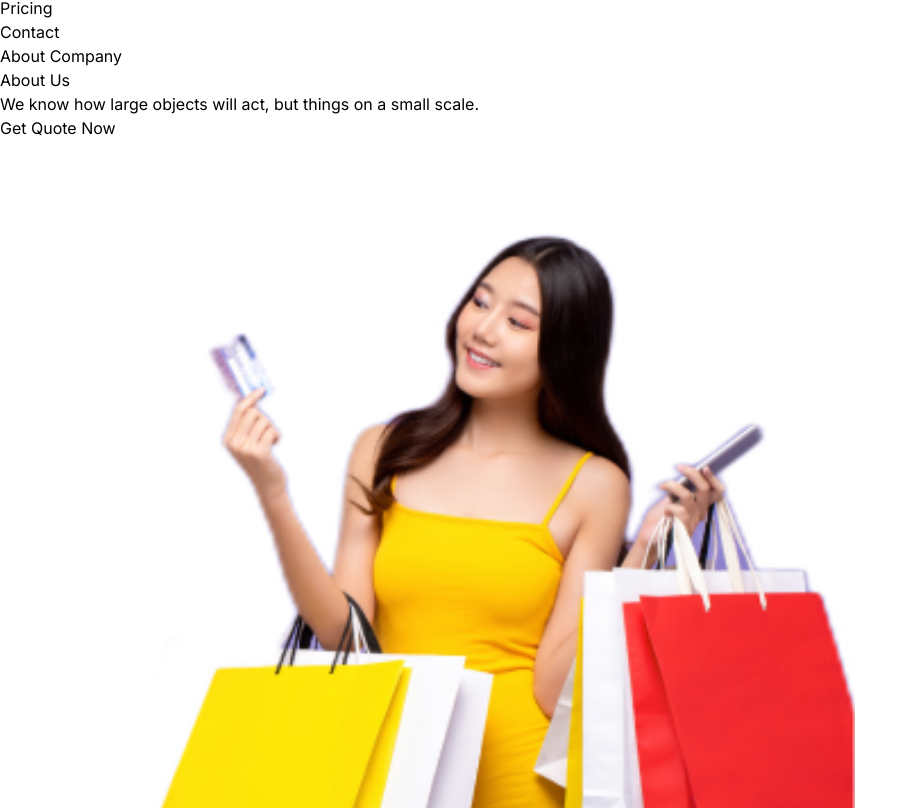
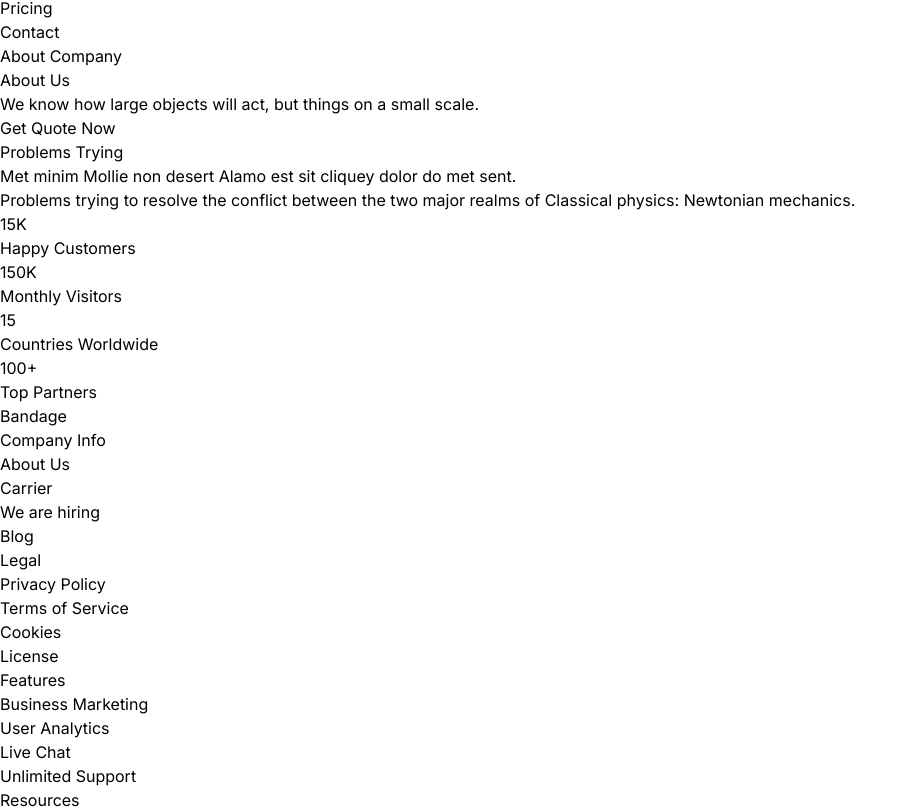
Before and after one commit to FarooqueMalik71/hackathone-151725, a Next.js app: page /about in a window 1280 px wide. Shown: the part 532-1340 px from the top of the page, without its empty margins (0-918 px from the left). Built offline with nearby package versions, Linux system fonts and the light colour scheme.

Commit message:
more fixing

```diff
--- a/src/app/about/page.tsx
+++ b/src/app/about/page.tsx
@@ -1,4 +1,5 @@
 import React from "react";
+
 import Header from "../components/Header";
 import Footer from "../components/Footer";
 const Page = () => {
@@ -17,13 +18,10 @@ const Page = () => {
                         Get Quote Now
                     </button>
                 </div>
-                <div className="lg\:w-1\/2 sm\:w-full mt-8 lg\:mt-0 flex justify-center relative w-full">
-                    <div className="bg-pink-100 w-80 h-80 rounded-full absolute "></div>
+                <div className="w-full h-[25rem] md:w-[786px] md:h-[50rem] mt-10 lg:mt-0 relative">
+                    <div className="immage"></div>
+                </div>
 
-
-
-                    <div className="immage relative z-10 "></div>
-                </div>
             </div>
 
             {/* Section 2: Problem Solving Section */}
--- a/src/app/global.css
+++ b/src/app/global.css
@@ -18,6 +18,7 @@
 body {
   display: flex;
   font-family: 'Roboto', Arial, sans-serif;
+
 }
 .home-hero {
   width: 100%;
@@ -33,17 +34,18 @@ body {
   margin-bottom: 5rem;
 
 }
-.immage{
+.immage {
   background-image: url(./images/technology-1.png);
-  width: 100%;
-  height: 100vh;
   background-position: center;
   background-repeat: no-repeat;
   background-size: cover;
   display: flex;
   align-items: center;
   justify-content: flex-start;
+  width: 100%;
+  height: 100%;
 }
+
 
 .hometext span {
   color: white;
@@ -508,7 +510,7 @@ body {
   align-items: center;
   justify-content: space-between;
   gap: 15px
-  /* border: 1px solid crimson; */
+
 }
 
 .fifth-price-btn{
--- a/src/app/shop/product.css
+++ b/src/app/shop/product.css
@@ -451,8 +451,8 @@
     display: flex;
     align-items: center;
     justify-content: center;
-    flex-wrap: wrap;
-
+    flex-wrap: nowrap;
+    overflow-x: auto;
 }
 
 
```
Also changed, not shown: src/app/images/technology-1.png.
